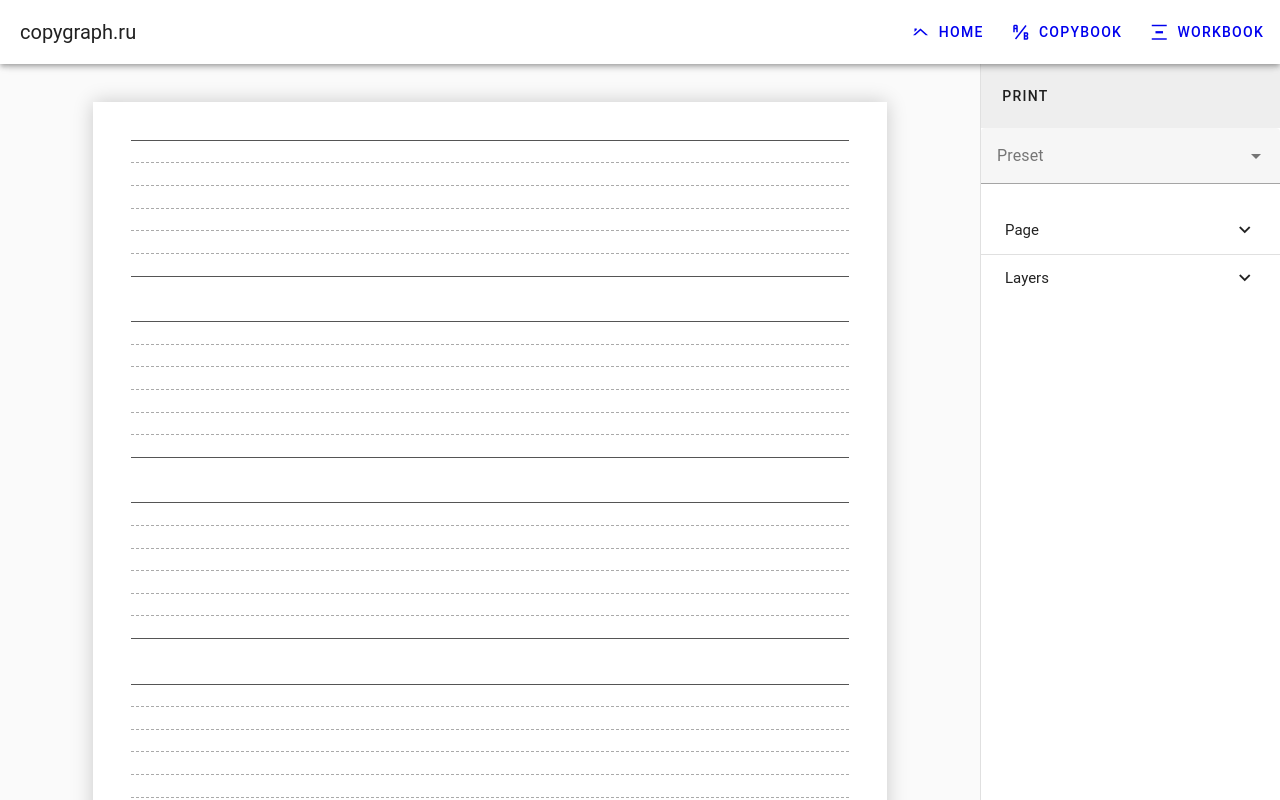
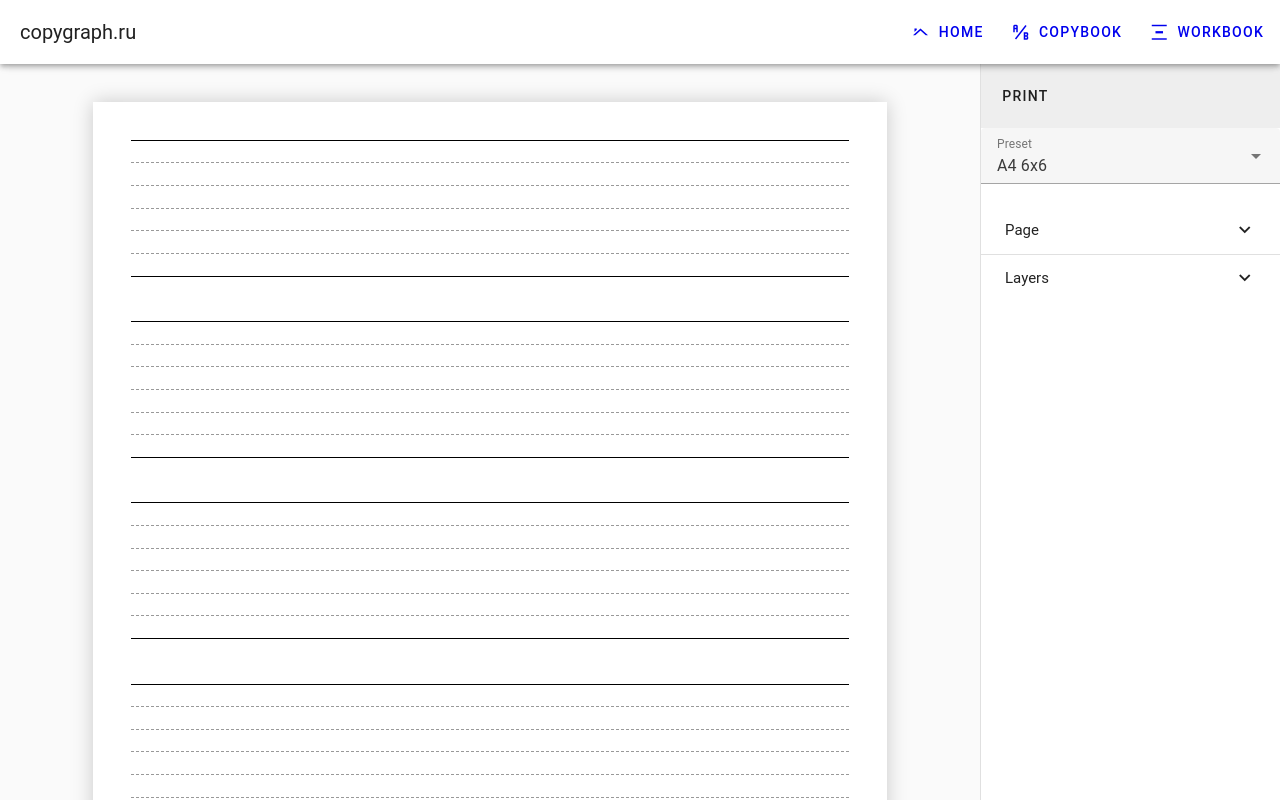
Before and after one commit to Loac/copygraph.ru, a Vue app: page /workbook-advanced in a window 1280 px wide. Shown: the top 800 px of the page. Built offline with nearby package versions, Linux system fonts and the light colour scheme.

Commit message:
accept preset

```diff
--- a/src/assets/presets/A4-6x6.json
+++ b/src/assets/presets/A4-6x6.json
@@ -13,7 +13,7 @@
       "rhythm": [8,2,2,2,2],
       "lineStyle": {
         "width": 1,
-        "style": "solid",
+        "style": "dashed",
         "color": "#999999"
       }
     },
--- a/src/components/workbookAdvanced/WorkbookAdvanced.vue
+++ b/src/components/workbookAdvanced/WorkbookAdvanced.vue
@@ -54,6 +54,10 @@
       }
     }
 
+    removeLayerAll(): void {
+      this.layers = [];
+    }
+
     showLayer(layer: Layer): void {
       const index: number = this.layers.indexOf(layer);
       if (index !== -1) {
@@ -95,6 +99,19 @@
     lineCount():number {
       return Math.round(this.pageHeight / this.fractionHeight);
     }
+
+    acceptPreset(preset: Preset) {
+      this.fractionHeight = preset.fractionHeight;
+      this.fractionHeight = preset.fractionHeight;
+      this.pageHeight = preset.pageHeight;
+      this.pageWidth = preset.pageWidth;
+      this.pageOrientation = preset.pageOrientation;
+
+      this.removeLayerAll();
+      preset.layers.forEach((layer) => {
+        this.addLayer(layer);
+      });
+    }
   }
 
   /**
@@ -111,6 +128,10 @@
     format: string = '';
     name: string = '';
     fractionHeight: number = 3;
+    pageHeight: number = 297;
+    pageWidth: number = 210;
+    pageOrientation: string = 'portrait';
+    layers: Array<Layer> = [];
   }
 
   export function px(value: number):string {
--- a/src/views/WorkbookAdvancedView.vue
+++ b/src/views/WorkbookAdvancedView.vue
@@ -8,12 +8,15 @@
     :width="300"
   >
     <v-toolbar>
-      <v-btn @click="printToPdf()" text="Print" />
+      <v-btn @click="printToPdf" text="Print" />
     </v-toolbar>
 
     <v-select
+      v-model="activePreset"
       label="Preset"
-      :items="presetList"
+      item-title="name"
+      :items="presets"
+      @update:modelValue="acceptPreset"
     />
 
     <v-expansion-panels
@@ -137,7 +140,7 @@
 </template>
 
 <script setup lang="ts">
-import {Layer, Preset, Workbook} from "@/components/workbookAdvanced/WorkbookAdvanced.vue";
+import {Preset, Workbook} from "@/components/workbookAdvanced/WorkbookAdvanced.vue";
   import WorkbookAdvanced from "@/components/workbookAdvanced/WorkbookAdvanced.vue";
   import WorkbookRhythm from "@/components/workbookAdvanced/form/WorkbookRhythm.vue";
   import {onMounted, ref} from "vue";
@@ -146,50 +149,39 @@ import {Layer, Preset, Workbook} from "@/components/workbookAdvanced/WorkbookAdv
   import {printToPdf} from "@/components/copygraph/Print";
 
   const workbook = ref(new Workbook());
+  const presets = ref<Array<Preset>>([]);
+  const activePreset = ref('');
 
   const readPresets = async (): Promise<unknown> => {
     const presets = import.meta.glob('@/assets/presets/*.json');
-
-    let promises = [];
-    for (let path in presets)
+    const promises = [];
+    for (let path in presets) {
       promises.push(presets[path]());
-
+    }
     return Promise.all(promises);
   }
 
-  // let presetList = readPresets();
-  let presetList = ref<Array<string>>([]);
-  // console.log(presetList);
+  const acceptPreset = (presetName: string): void => {
+    const preset: Preset | undefined = presets.value.find((item) => item.name == presetName);
+    if (preset != undefined)
+      workbook.value.acceptPreset(preset);
+  }
 
   onMounted(() => {
-    workbook.value.addNewLayer();
-
-    let presets = readPresets();
-    presets.then((data) => {
+    let presetData = readPresets();
+    presetData.then((data) => {
       if (data instanceof Array) {
         data.forEach((item) => {
           const preset: Preset = item;
-          presetList.value.push(preset.name);
+          presets.value.push(preset);
         });
       }
+
+      if (presets.value.length > 0) {
+        activePreset.value = presets.value[0].name;
+        acceptPreset(activePreset.value);
+      }
     });
-
-
-    // presetList.value = readPresets();
-    // console.log('after readPresets');
-    // console.log(presetList);
-
-
-    let layer = new Layer();
-    layer.offset = 4;
-    layer.rhythm = [4, 12];
-    layer.lineStyle = {
-      style: 'solid',
-      width: 1,
-      color: '#555555'
-    }
-
-    workbook.value.addLayer(layer);
   });
 </script>
 
```
